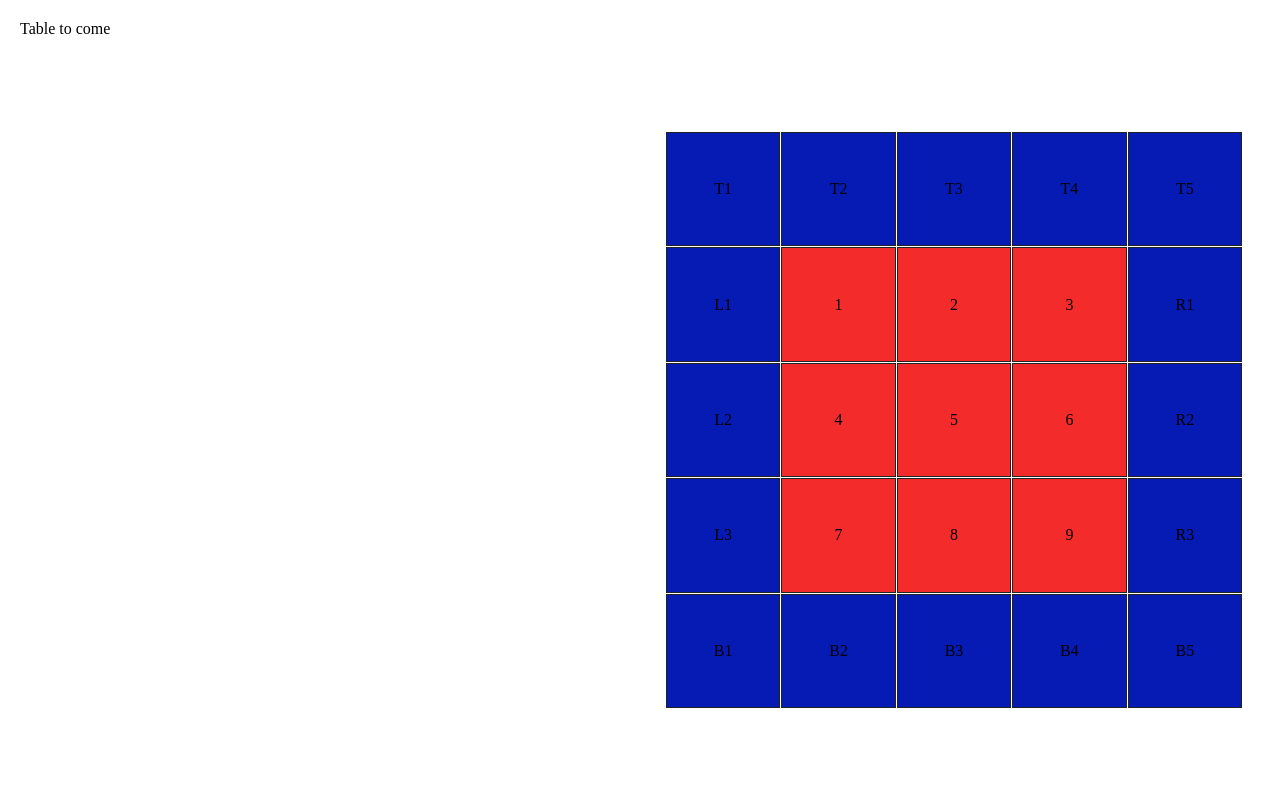
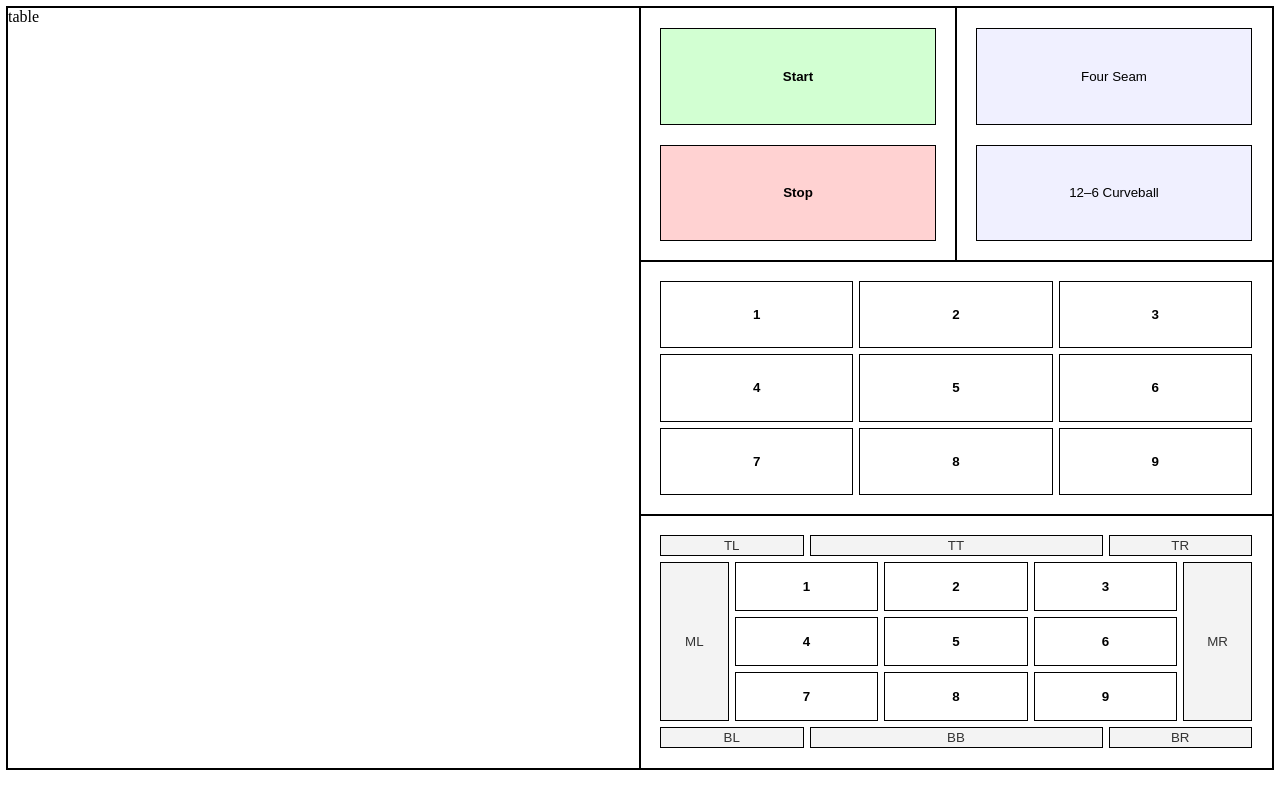
Before and after one commit to Matthew-Dobson/bullpenTracker, a React (Vite) app in the folder web/: page / in a window 1280 px wide. Shown: the top 808 px of the page. Built offline with nearby package versions, Linux system fonts and the light colour scheme.

Commit message:
feat(web): Front end UI Built, added start-stop, pitch type, intended zone and actual zone buttons. No ui yet

```diff
--- a/web/src/App.tsx
+++ b/web/src/App.tsx
@@ -1,43 +1,44 @@
-export default function App() {
+export default function StrikeZone() {
   return (
     <div className="page-layout">
-      <section className="left-pane">Table to come</section>
+      {/* Left panel: table */}
+      <div className="table">table</div>
 
-      <section className="right-pane">
-        <div className="square-wrap">
-          <div className="grid-5x5">
-            <button className="miss-button">T1</button>
-            <button className="miss-button">T2</button>
-            <button className="miss-button">T3</button>
-            <button className="miss-button">T4</button>
-            <button className="miss-button">T5</button>
+      {/* Top-right controls */}
+      <div className="start-stop-container">
+        <button className="control-btn start">Start</button>
+        <button className="control-btn stop">Stop</button>
+      </div>
 
-            <button className="miss-button">L1</button>
-            <button className="strike-button">1</button>
-            <button className="strike-button">2</button>
-            <button className="strike-button">3</button>
-            <button className="miss-button">R1</button>
+      <div className="pitch-type-container">
+        <button className="pitch-btn">Four Seam</button>
+        <button className="pitch-btn">12–6 Curveball</button>
+      </div>
 
-            <button className="miss-button">L2</button>
-            <button className="strike-button">4</button>
-            <button className="strike-button">5</button>
-            <button className="strike-button">6</button>
-            <button className="miss-button">R2</button>
+      {/* Intended zone (simple 3×3 grid) */}
+      <div className="intended-zone">
+        {[...Array(9)].map((_, i) => (
+          <button key={i} className="strike">{i + 1}</button>
+        ))}
+      </div>
 
-            <button className="miss-button">L3</button>
-            <button className="strike-button">7</button>
-            <button className="strike-button">8</button>
-            <button className="strike-button">9</button>
-            <button className="miss-button">R3</button>
+      {/* Actual zone (3×3 strike + outer miss ring) */}
+      <div className="actual-zone">
+        {/* Inner strike zone */}
+        {[...Array(9)].map((_, i) => (
+          <button key={i} className={`strike az${i + 1}`}>{i + 1}</button>
+        ))}
 
-            <button className="miss-button">B1</button>
-            <button className="miss-button">B2</button>
-            <button className="miss-button">B3</button>
-            <button className="miss-button">B4</button>
-            <button className="miss-button">B5</button>
-          </div>
-        </div>
-      </section>
+        {/* Outer miss buttons */}
+        <button className="miss ATL">TL</button>
+        <button className="miss ATT">TT</button>
+        <button className="miss ATR">TR</button>
+        <button className="miss AML">ML</button>
+        <button className="miss AMR">MR</button>
+        <button className="miss ABL">BL</button>
+        <button className="miss ABB">BB</button>
+        <button className="miss ABR">BR</button>
+      </div>
     </div>
   );
 }
--- a/web/src/index.css
+++ b/web/src/index.css
@@ -1,58 +1,120 @@
-/* Square container that really stays square on the RHS */
+/* ---- Layout ---- */
 .page-layout {
-  display:grid;
-  grid-template-columns: 1fr 1fr;
-  gap:16px;
-  height:100vh;
-  padding:12px;
+  display: grid;
+  grid-template-areas:
+    "table table controls pitch"
+    "table table intended intended"
+    "table table actual actual";
+
+  grid-template-columns: repeat(4, 1fr);
+  grid-template-rows: repeat(3, 1fr);
+
+  min-height: 95vh;
+  outline: 2px solid black;
 }
 
-
-.right-pane {
-  grid-column: 2;
-  min-width: 0;
-  display: flex;
-  justify-content: center;
-  align-items: center; /* centers vertically too */
+/* ---- Table area ---- */
+.table {
+  grid-area: table;
+  outline: 1px solid black;
 }
 
-/* Force a square using an intrinsic ratio box */
-.square-wrap {
-  position: relative;
-  inline-size: min(95%, 45vw, 720px); /* fits in the 50/50 column */
-  max-inline-size: 100%;
+/* ---- Control buttons ---- */
+.start-stop-container {
+  grid-area: controls;
+  display: grid;
+  gap: 20px;
+  padding: 20px;
+  outline: 1px solid black;
 }
 
-.square-wrap::before {
-  content: "";
-  display: block;
-  padding-top: 100%; /* <- makes it a square */
+.pitch-type-container {
+  grid-area: pitch;
+  display: grid;
+  gap: 20px;
+  padding: 20px;
+  outline: 1px solid black;
 }
 
-/* ===== 5x5 grid fills the square ===== */
-.grid-5x5 {
-  position: absolute;  /* fill the square created above */
-  inset: 0;
-  display: grid;
-  grid-template-columns: repeat(5, 1fr);
-  grid-template-rows: repeat(5, 1fr);
-  gap: 1px;
-  width: 100%;
-  height: 100%;
+.control-btn {
+  padding: 10px;
+  font-weight: bold;
+  border: 1px solid black;
+  cursor: pointer;
+}
+.control-btn.start { background: #d2ffd2; }
+.control-btn.stop  { background: #ffd2d2; }
+
+.pitch-btn {
+  padding: 10px;
+  background: #f0f0ff;
+  border: 1px solid black;
+  cursor: pointer;
 }
 
-/* Buttons fill their grid cell */
-.grid-5x5 > button {
+/* ---- Intended strike zone (3×3 grid) ---- */
+.intended-zone {
+  grid-area: intended;
   display: grid;
-  place-items: center;
-  border: 1px solid #222;
-  font: inherit;
-  cursor: pointer;
-  width: 100%;
-  height: 100%;
-  box-sizing: border-box;
+  grid-template-columns: repeat(3, 1fr);
+  grid-template-rows: repeat(3, 1fr);
+  gap: 6px;
+  padding: 20px;
+  outline: 1px solid black;
 }
 
-/* Visuals */
-.miss-button   { background: rgb(6, 27, 180); }
-.strike-button { background: rgb(243, 43, 43); }
+/* ---- Actual zone (8×8 grid with strike + miss) ---- */
+.actual-zone {
+  grid-area: actual;
+  display: grid;
+  grid-template-columns: repeat(8, 1fr);
+  grid-template-rows: repeat(8, 1fr);
+  gap: 6px;
+  padding: 20px;
+  outline: 1px solid black;
+
+  grid-template-areas:
+    "ATL ATL ATT ATT ATT ATT ATR ATR"
+    "AML az1 az1 az2 az2 az3 az3 AMR"
+    "AML az1 az1 az2 az2 az3 az3 AMR"
+    "AML az4 az4 az5 az5 az6 az6 AMR"
+    "AML az4 az4 az5 az5 az6 az6 AMR"
+    "AML az7 az7 az8 az8 az9 az9 AMR"
+    "AML az7 az7 az8 az8 az9 az9 AMR"
+    "ABL ABL ABB ABB ABB ABB ABR ABR";
+}
+
+/* ---- Buttons inside zones ---- */
+.strike {
+  background: white;
+  border: 1px solid black;
+  font-weight: bold;
+}
+.miss {
+  background: #f3f3f3;
+  border: 1px solid black;
+  color: #333;
+}
+
+/* ---- Area assignments ---- */
+.az1 { grid-area: az1; }  .az2 { grid-area: az2; }  .az3 { grid-area: az3; }
+.az4 { grid-area: az4; }  .az5 { grid-area: az5; }  .az6 { grid-area: az6; }
+.az7 { grid-area: az7; }  .az8 { grid-area: az8; }  .az9 { grid-area: az9; }
+
+.ATL { grid-area: ATL; }  .ATT { grid-area: ATT; }
+.ATR { grid-area: ATR; }  .AML { grid-area: AML; }
+.AMR { grid-area: AMR; }  .ABL { grid-area: ABL; }
+.ABB { grid-area: ABB; }  .ABR { grid-area: ABR; }
+
+button { /*button styling*/
+  cursor: pointer;
+  transition: background 0.2s, transform 0.1s;
+}
+button:hover {
+  transform: scale(1.05);
+}
+
+.strike:hover { background: #e6ffe6; }
+.miss:hover   { background: #ffe6e6; }
+.control-btn:hover { background: #e0e0e0; }
+.pitch-btn:hover   { background: #dcdcff; }
--- a/web/src/main.tsx
+++ b/web/src/main.tsx
@@ -1,10 +1,10 @@
 import React from 'react'
 import ReactDOM from 'react-dom/client'
-import App from './App.tsx'
+import StrikeZone from './App.tsx'
 import './index.css'   // keep this!
 
 ReactDOM.createRoot(document.getElementById('root')!).render(
   <React.StrictMode>
-    <App />
+    <StrikeZone />
   </React.StrictMode>
 )
```
